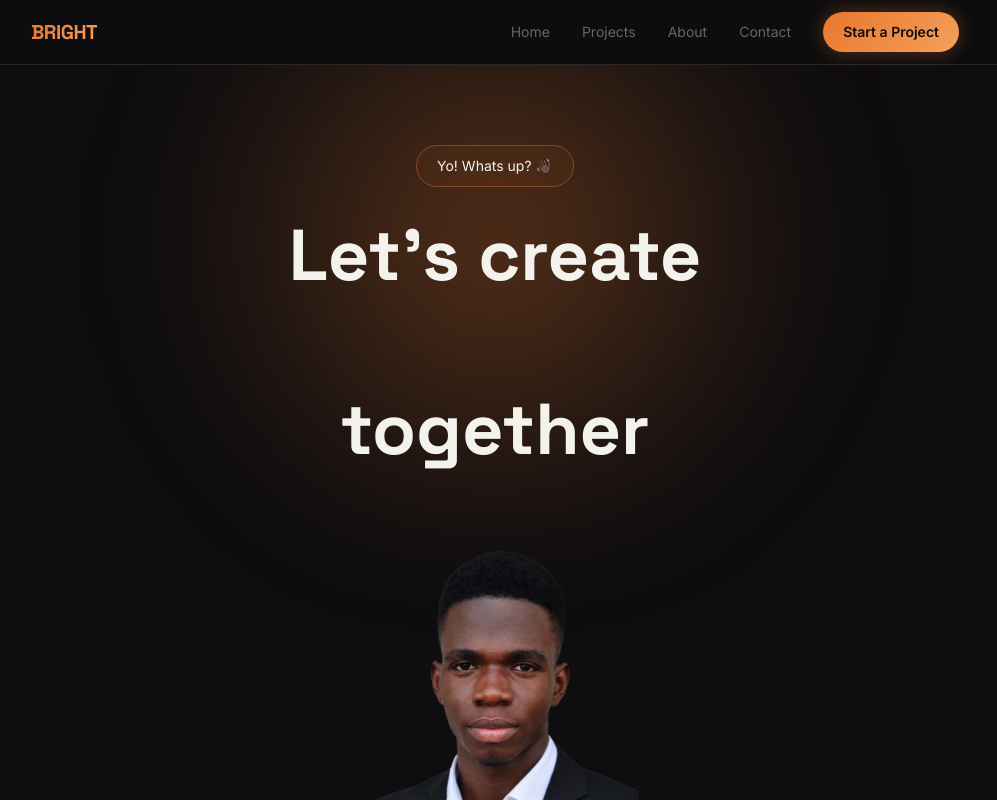
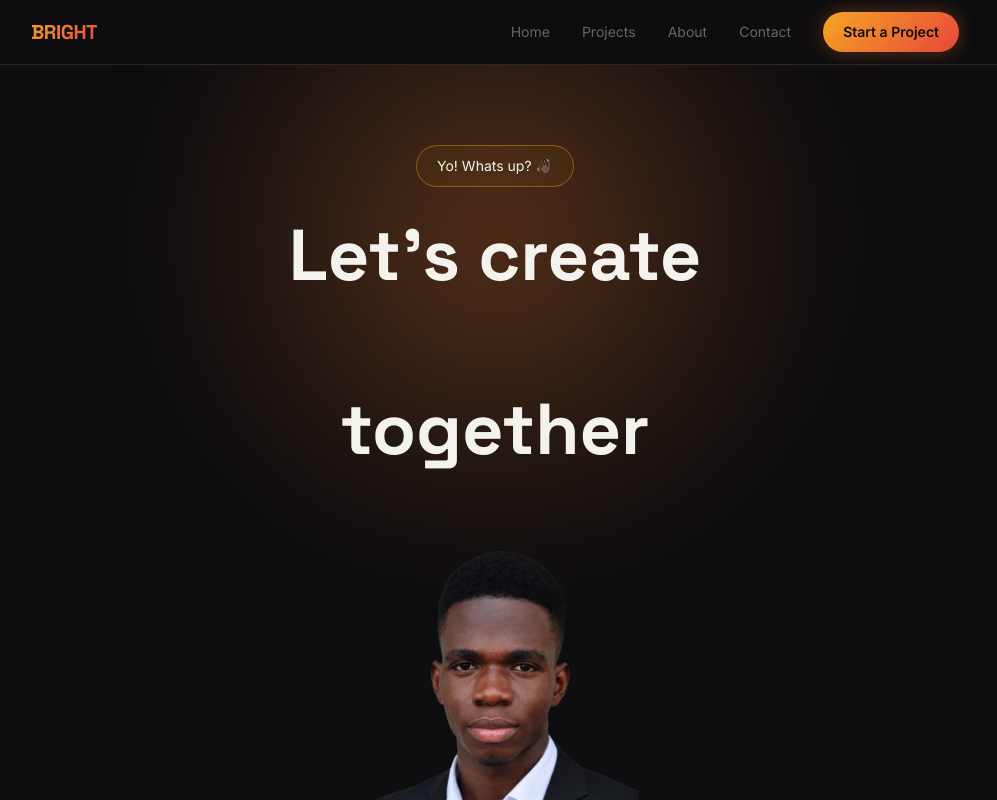
Before and after one commit to ImperioKDB/Bright.ng, a Next.js app: page / in a window 1280 px wide. Shown: the top 800 px of the page, without its empty margins (145-1142 px from the left). Built offline with nearby package versions, Linux system fonts and the light colour scheme.

Commit message:
Switch accent to gold/crimson gradient with real hue travel

```diff
--- a/tailwind.config.js
+++ b/tailwind.config.js
@@ -9,8 +9,9 @@ module.exports = {
       colors: {
         bg: '#0E0D0F',
         text: '#F4F2ED',
-        accent: '#E8772E',
-        accentLight: '#F4A05C',
+        accent: '#F5A623',
+        accentLight: '#FBC85C',
+        accentDeep: '#E8453C',
         muted: '#6B6560',
         surface: '#1C1A1B',
         edge: '#2A2729',
@@ -21,7 +22,7 @@ module.exports = {
         mono: ['var(--font-mono)', 'monospace'],
       },
       backgroundImage: {
-        'accent-gradient': 'linear-gradient(135deg, #E8772E 0%, #F4A05C 100%)',
+        'accent-gradient': 'linear-gradient(135deg, #F5A623 0%, #E8453C 100%)',
       },
     },
   },
```
